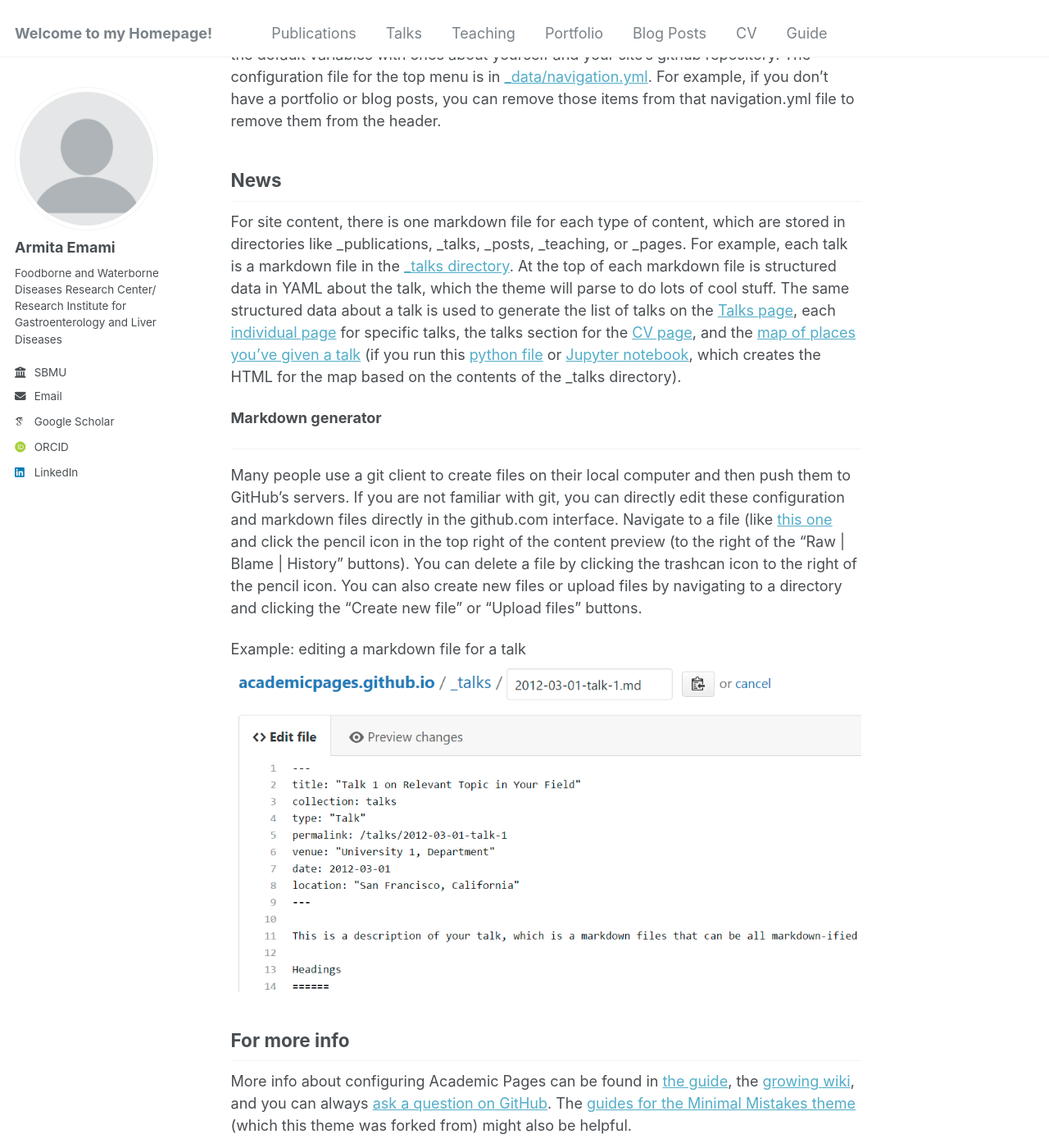
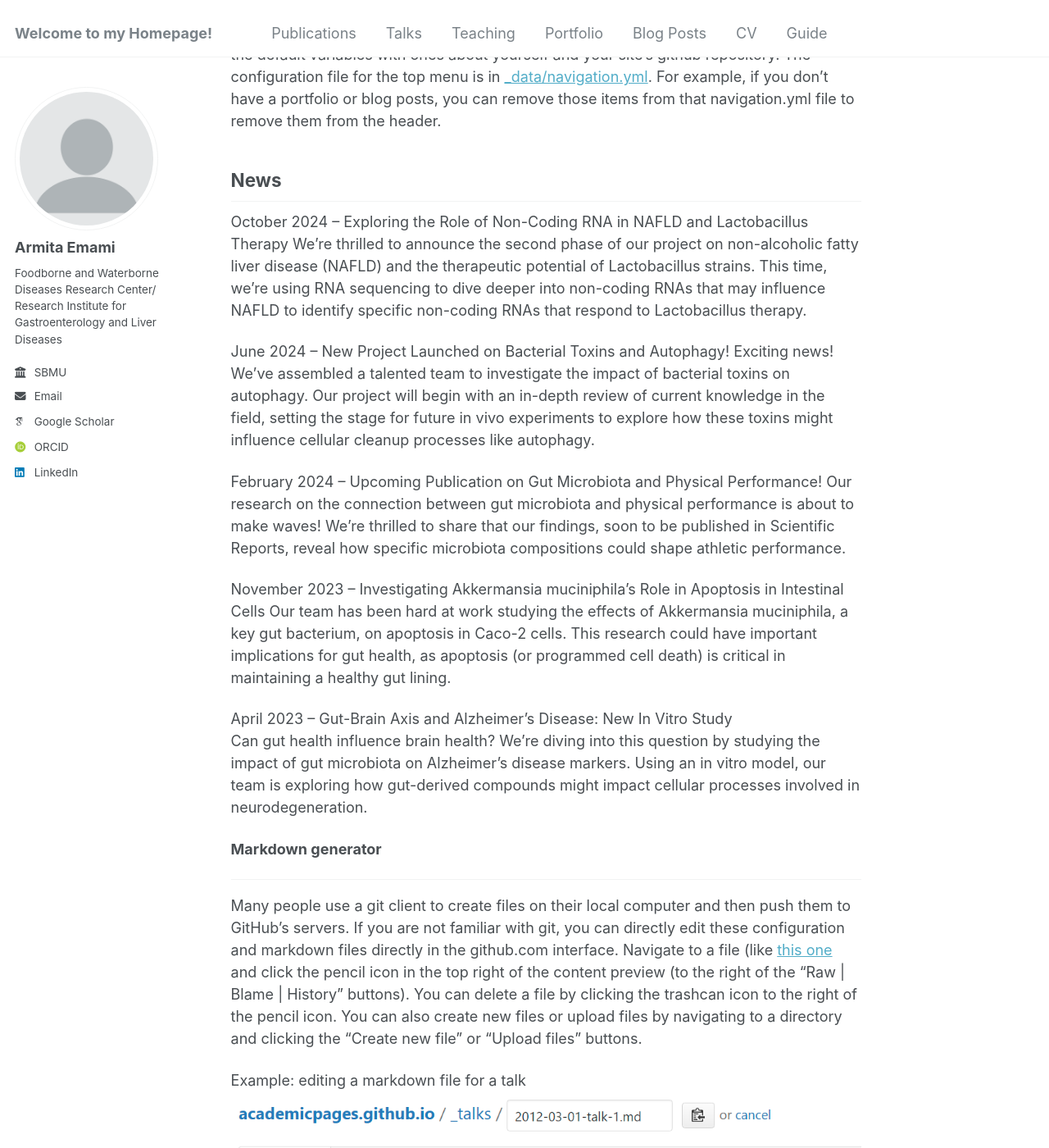
Before and after one commit to Armitaem/main0, a Jekyll site: the page built from _pages/about.md, in a window 1280 px wide and 1400 px high, scrolled down 1854 px. Shown: the whole window at 82% size. Built offline with Jekyll 4.4.1, drawn with Linux system fonts in a browser that asks for light colours; some web fonts are replaced.

Commit message:
Update about.md
k

```diff
--- a/_pages/about.md
+++ b/_pages/about.md
@@ -50,7 +50,21 @@ The main configuration file for the site is in the base directory in [_config.ym
 
 News
 ------
-For site content, there is one markdown file for each type of content, which are stored in directories like _publications, _talks, _posts, _teaching, or _pages. For example, each talk is a markdown file in the [_talks directory](https://github.com/academicpages/armitaem.github.io/main//tree/master/_talks). At the top of each markdown file is structured data in YAML about the talk, which the theme will parse to do lots of cool stuff. The same structured data about a talk is used to generate the list of talks on the [Talks page](armitaem.github.io/main/talks), each [individual page](armitaem.github.io/main/talks/2012-03-01-talk-1) for specific talks, the talks section for the [CV page](armitaem.github.io/main/cv), and the [map of places you've given a talk](armitaem.github.io/main/talkmap.html) (if you run this [python file](https://github.com/academicpages/armitaem.github.io/main//blob/master/talkmap.py) or [Jupyter notebook](https://github.com/academicpages/armitaem.github.io/main//blob/master/talkmap.ipynb), which creates the HTML for the map based on the contents of the _talks directory).
+October 2024 – Exploring the Role of Non-Coding RNA in NAFLD and Lactobacillus Therapy
+               We’re thrilled to announce the second phase of our project on non-alcoholic fatty liver disease (NAFLD) and the therapeutic potential of Lactobacillus strains. This time, we’re using RNA sequencing to dive deeper into non-coding RNAs that may influence NAFLD to identify specific non-coding RNAs that respond to Lactobacillus therapy.
+
+June 2024 – New Project Launched on Bacterial Toxins and Autophagy!
+               Exciting news! We’ve assembled a talented team to investigate the impact of bacterial toxins on autophagy. Our project will begin with an in-depth review of current knowledge in the field, setting the stage for future in vivo experiments to explore how these toxins might influence cellular cleanup processes like autophagy.
+
+February 2024 – Upcoming Publication on Gut Microbiota and Physical Performance!
+                Our research on the connection between gut microbiota and physical performance is about to make waves! We’re thrilled to share that our findings, soon to be published in Scientific Reports, reveal how specific microbiota compositions could shape athletic performance.
+
+November 2023 – Investigating Akkermansia muciniphila’s Role in Apoptosis in Intestinal Cells
+               Our team has been hard at work studying the effects of Akkermansia muciniphila, a key gut bacterium, on apoptosis in Caco-2 cells. This research could have important implications for gut health, as apoptosis (or programmed cell death) is critical in maintaining a healthy gut lining.
+
+April 2023 – Gut-Brain Axis and Alzheimer’s Disease: New In Vitro Study
+                Can gut health influence brain health? We’re diving into this question by studying the impact of gut microbiota on Alzheimer’s disease markers. Using an in vitro model, our team is exploring how gut-derived compounds might impact cellular processes involved in neurodegeneration.
+
 
 **Markdown generator**
 
```
